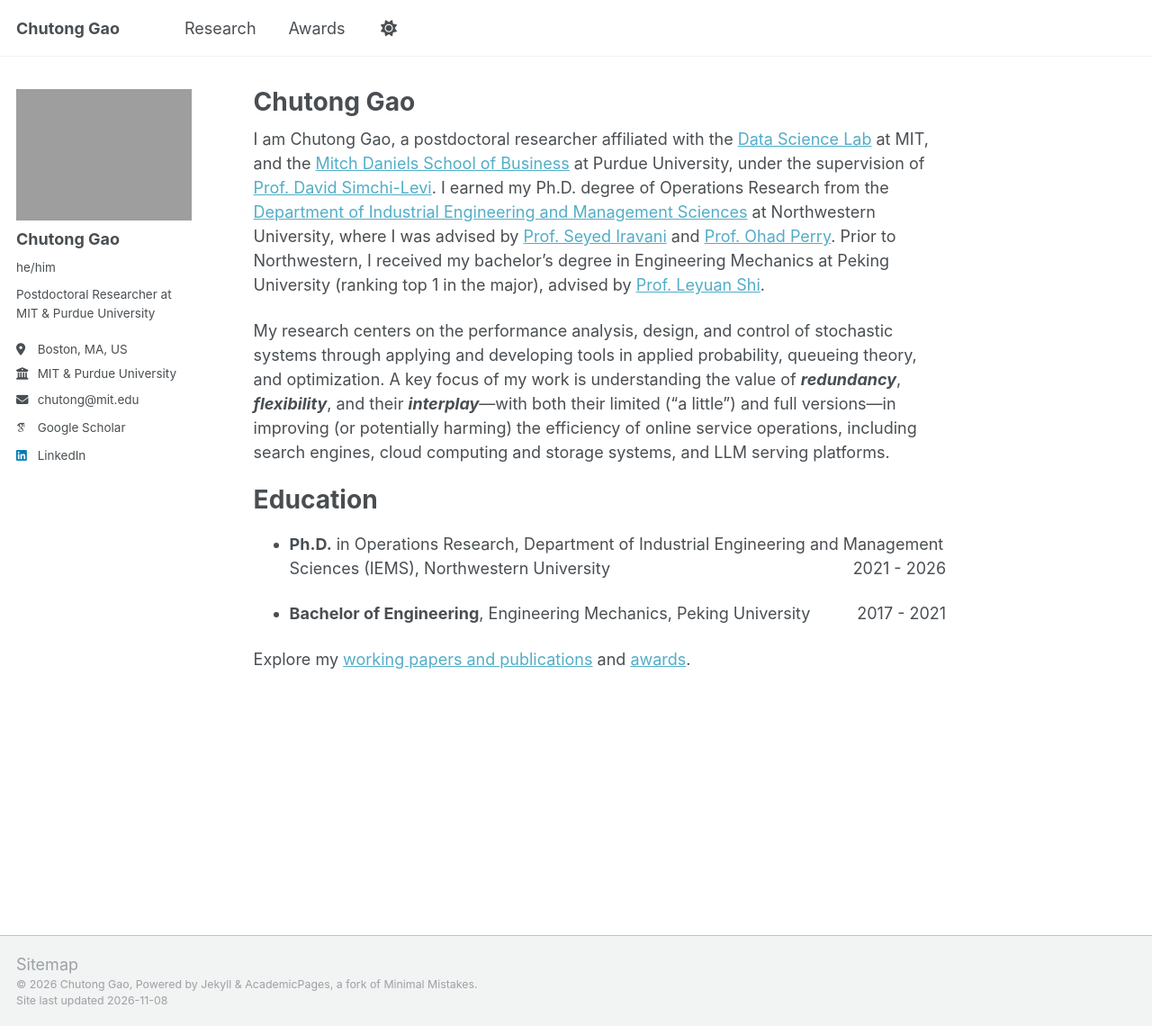
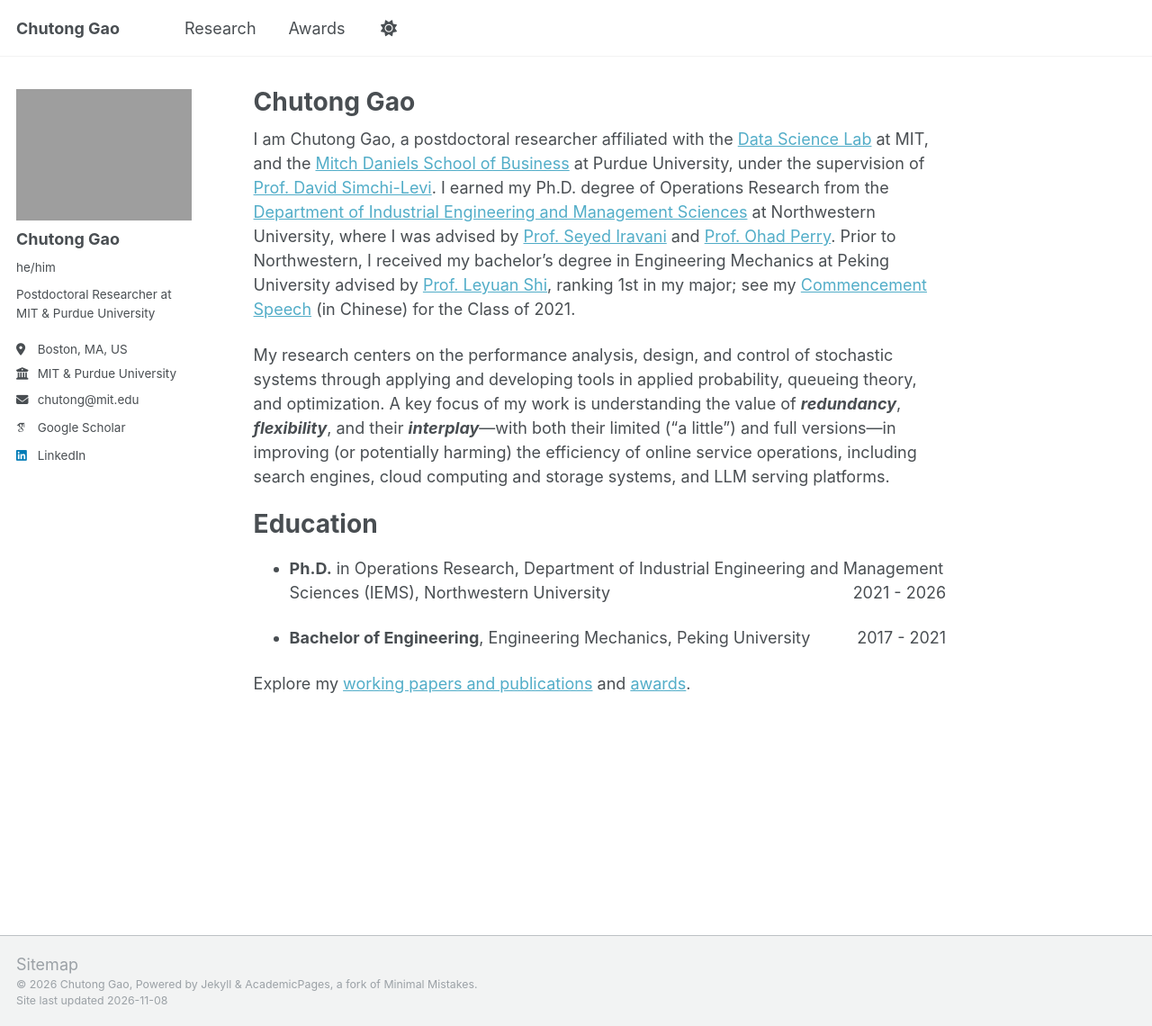
Before and after one commit to chutonggao/chutonggao.github.io, a Jekyll site: the page built from _pages/about.md, in a window 1280 px wide and 1140 px high. Shown: the whole window at 90% size. Built offline with Jekyll 4.4.1, drawn with Linux system fonts in a browser that asks for light colours; some web fonts are replaced.

Commit message:
Update biography and link archived commencement speech

```diff
--- a/_pages/about.md
+++ b/_pages/about.md
@@ -9,7 +9,7 @@ redirect_from:
   - /about.html
 ---
 
-I am Chutong Gao, a postdoctoral researcher affiliated with the [Data Science Lab](https://dsl.mit.edu/students/) at MIT, and the [Mitch Daniels School of Business](https://business.purdue.edu) at Purdue University, under the supervision of [Prof. David Simchi-Levi](https://cee.mit.edu/people_individual/david-simchi-levi/). I earned my Ph.D. degree of Operations Research from the [Department of Industrial Engineering and Management Sciences](https://www.mccormick.northwestern.edu/industrial/) at Northwestern University, where I was advised by [Prof. Seyed Iravani](http://users.iems.northwestern.edu/~iravani/index.html) and [Prof. Ohad Perry](https://people.smu.edu/operry/homepage/). Prior to Northwestern, I received my bachelor’s degree in Engineering Mechanics at Peking University (ranking top 1 in the major), advised by [Prof. Leyuan Shi](https://directory.engr.wisc.edu/ie/Faculty/Shi_Leyuan/).
+I am Chutong Gao, a postdoctoral researcher affiliated with the [Data Science Lab](https://dsl.mit.edu/students/) at MIT, and the [Mitch Daniels School of Business](https://business.purdue.edu) at Purdue University, under the supervision of [Prof. David Simchi-Levi](https://cee.mit.edu/people_individual/david-simchi-levi/). I earned my Ph.D. degree of Operations Research from the [Department of Industrial Engineering and Management Sciences](https://www.mccormick.northwestern.edu/industrial/) at Northwestern University, where I was advised by [Prof. Seyed Iravani](http://users.iems.northwestern.edu/~iravani/index.html) and [Prof. Ohad Perry](https://people.smu.edu/operry/homepage/). Prior to Northwestern, I received my bachelor’s degree in Engineering Mechanics at Peking University advised by [Prof. Leyuan Shi](https://directory.engr.wisc.edu/ie/Faculty/Shi_Leyuan/), ranking 1st in my major; see my [Commencement Speech](/files/commencement-speech-2021.html) (in Chinese) for the Class of 2021.
 
 My research centers on the performance analysis, design, and control of stochastic systems through applying and developing tools in applied probability, queueing theory, and optimization. A key focus of my work is understanding the value of ***redundancy***, ***flexibility***, and their ***interplay***---with both their limited ("a little") and full versions---in improving (or potentially harming) the efficiency of online service operations, including search engines, cloud computing and storage systems, and LLM serving platforms.
 
```
